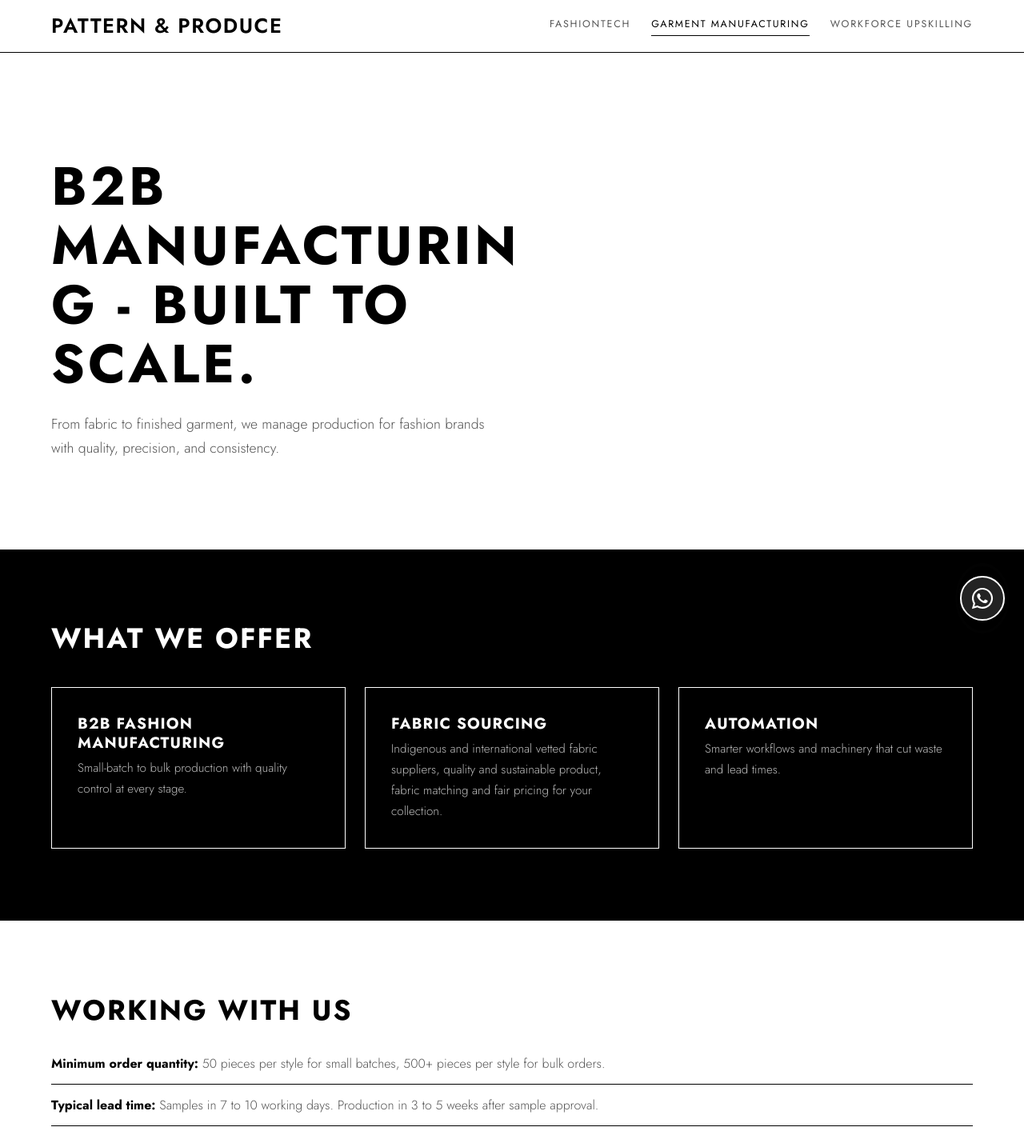
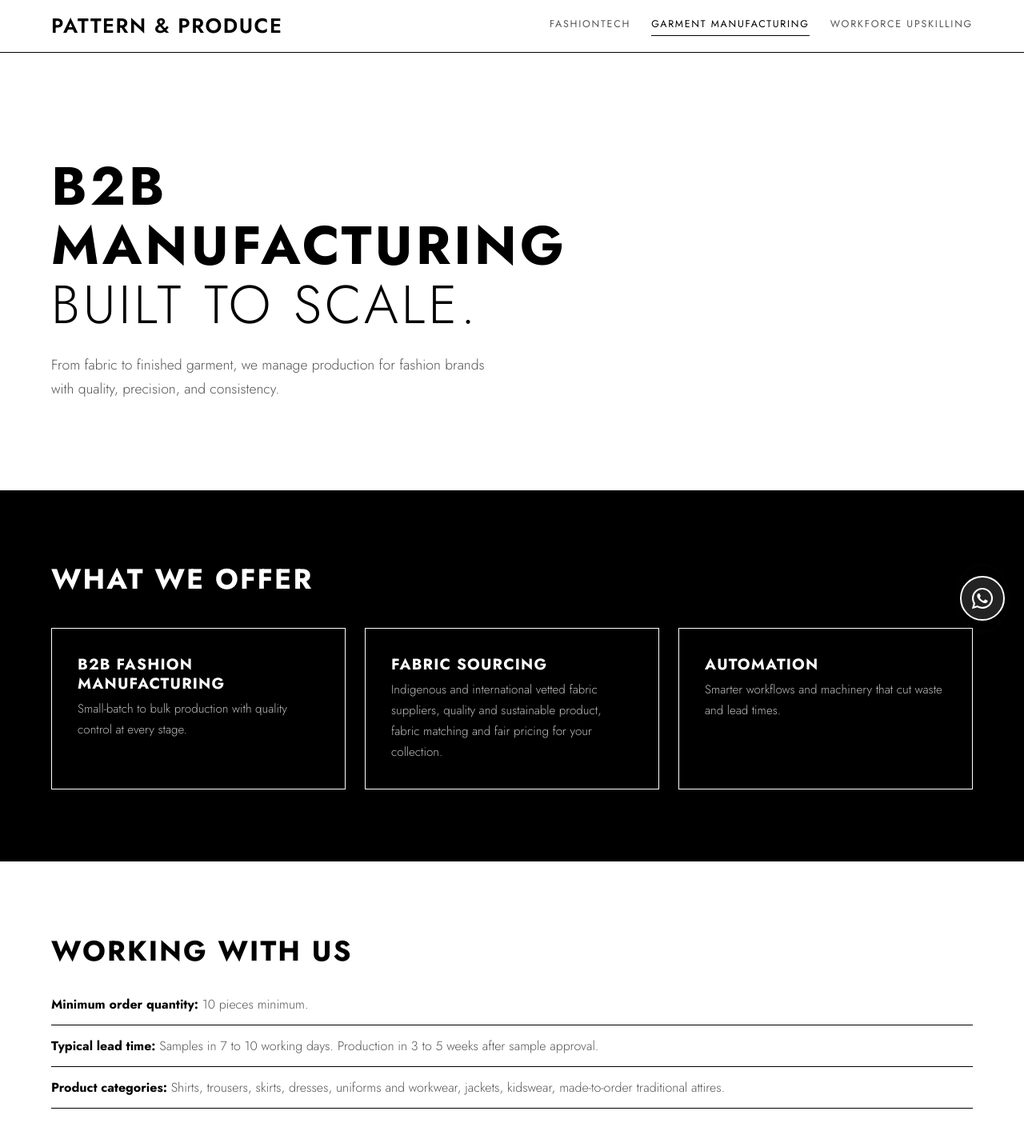
Before and after one commit to patternandproduce/newppweb, a React (Vite) app: page /garment-manufacturing in a window 1280 px wide. Shown: the top 1424 px of the page at 80% size. Built offline with nearby package versions, Linux system fonts and the light colour scheme; no server answers.

Commit message:
updated frontend

```diff
--- a/public/data/content.json
+++ b/public/data/content.json
@@ -1,7 +1,7 @@
 {
   "manufacturing": {
-    "moq": "50 pieces per style for small batches, 500+ pieces per style for bulk orders.",
+    "moq": "10 pieces minimum.",
     "leadTime": "Samples in 7 to 10 working days. Production in 3 to 5 weeks after sample approval.",
-    "categories": "Shirts and tops, dresses, trousers and skirts, uniforms and workwear, jackets, kidswear."
+    "categories": "Shirts, trousers, skirts, dresses, uniforms and workwear, jackets, kidswear, made-to-order traditional attires."
   }
 }
--- a/src/pages/Manufacturing.jsx
+++ b/src/pages/Manufacturing.jsx
@@ -10,9 +10,11 @@ export default function Manufacturing() {
     <div className="page">
       <section className="hero">
         {/* <div className="eyebrow">Garment Manufacturing</div> */}
-        <h1>B2B manufacturing - built to scale.</h1>
+        <h1>
+          B2B manufacturing
+          <span className="b2b-sub-text"> built to scale. </span>
+        </h1>
         <p className="lead">
-
           From fabric to finished garment, we manage production for fashion
           brands with quality, precision, and consistency.
         </p>
@@ -31,8 +33,9 @@ export default function Manufacturing() {
             <div className="card">
               <h3>Fabric Sourcing</h3>
               <p>
-                Indigenous and international vetted fabric suppliers, quality and sustainable product, fabric matching and fair pricing for your
-                collection.
+                Indigenous and international vetted fabric suppliers, quality
+                and sustainable product, fabric matching and fair pricing for
+                your collection.
               </p>
             </div>
             <div className="card">
--- a/src/styles/base.css
+++ b/src/styles/base.css
@@ -96,6 +96,7 @@ section {
 .hero {
   padding-top: 130px;
   padding-bottom: 110px;
+
 }
 .eyebrow {
   font-size: 0.74rem;
@@ -106,8 +107,9 @@ section {
 }
 h1 {
   font-size: clamp(2.6rem, 7vw, 5rem);
-  max-width: 14ch;
-}
+  max-width: 16ch;
+}
+
 h2 {
   font-size: clamp(1.9rem, 4vw, 2.8rem);
   margin-bottom: 20px;
```
